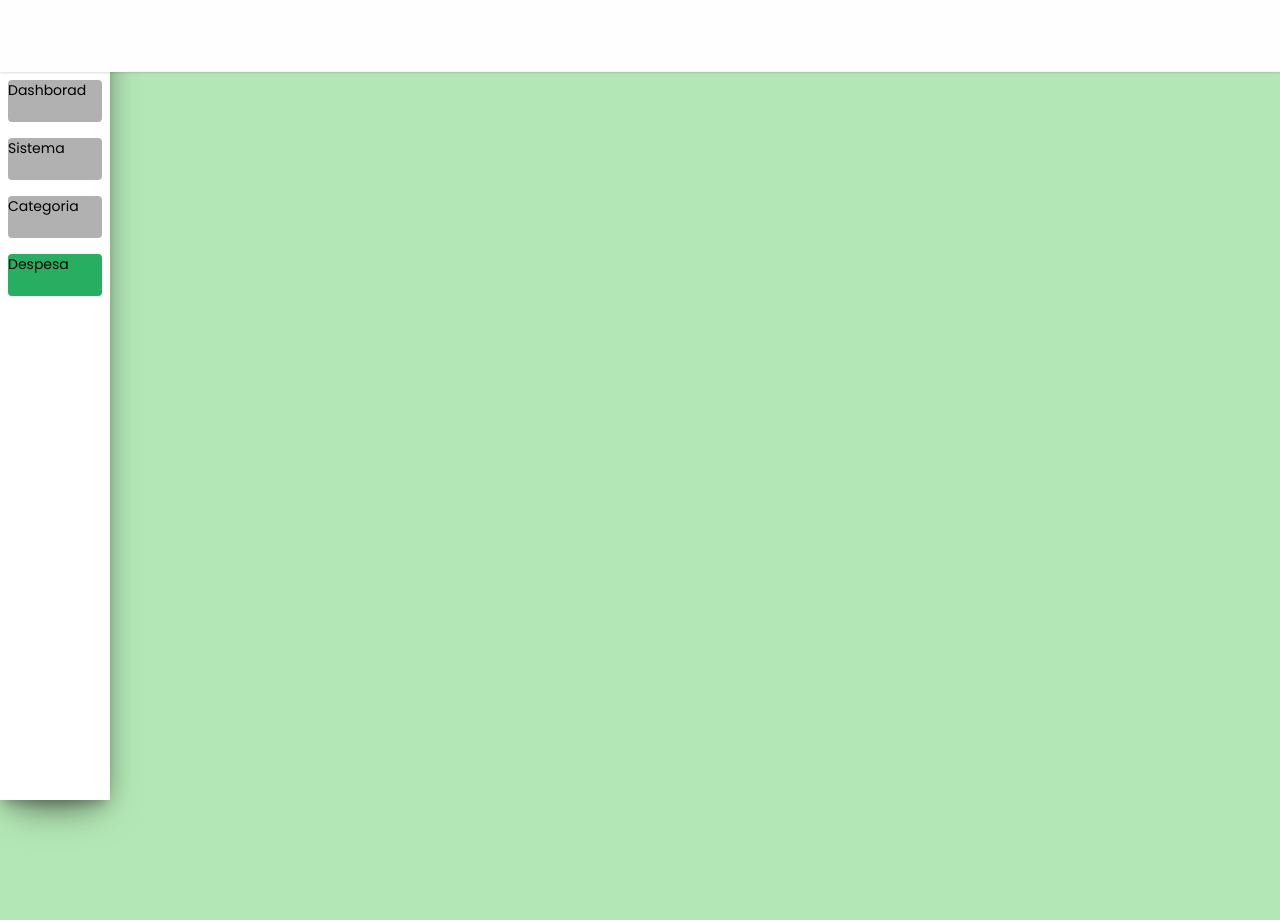
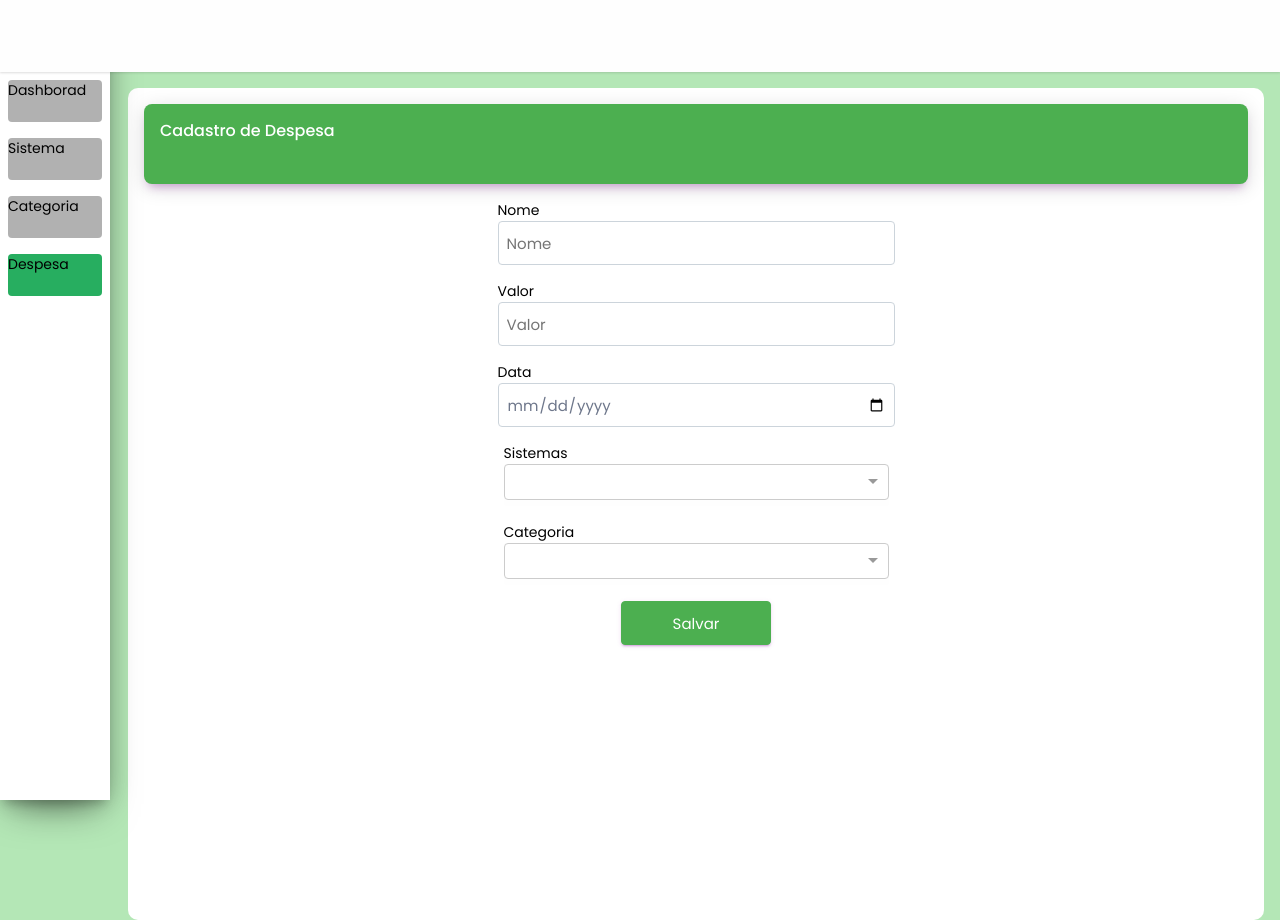
Before and after one commit to Wesley-Silva/Financeiro-Front, an Angular app: page /despesa in a window 1280 px wide. Before the commit the page ends 800 px from the top, so only its background shows below. Built offline with nearby package versions, Linux system fonts and the light colour scheme.

Commit message:
Layout das páginas de categoria, despesas

```diff
--- /dev/null
+++ b/src/app/models/SelectModel.ts
@@ -0,0 +1,5 @@
+export class SelectModel
+{
+    id:string="";
+    name: string="";
+}
--- a/src/app/pages/categoria/categoria.component.html
+++ b/src/app/pages/categoria/categoria.component.html
@@ -1,2 +1,43 @@
 <navbar></navbar>
 <sidebar></sidebar>
+
+<div class="container-base">
+
+    <div class="content-page">
+        <div class="card-header">
+            <div class="card-title">
+                Cadastro de Categoria
+            </div>
+        </div>
+
+        <form class="form-page" [formGroup]="categoriaForm" (submit)="enviar()">
+
+            <div class="row">
+                <div class="group-row">
+                    <label>Nome</label>
+                    <input type="text" name="name" id="name" placeholder="Nome" formControlName="name" required />
+                    <label class="error-input" *ngIf="categoriaForm.get('name')?.errors?.['required'] &&
+                        categoriaForm.get('name')?.touched">
+                        Campo Obrigatório!
+                    </label>
+                </div>
+            </div>
+            <div class="row">
+                <div class="group-row">
+                    <label>Sistemas</label>
+                    <ng-select class="select-padrao" [(ngModel)]="sistemaSelect" [items]="listSistemas"  bindLabel="name"  [multiple]="false" [clearable]="false"
+                    [searchable]="false"></ng-select>
+                </div>
+            </div>
+
+            <div class="row">
+                <div class="group-row">
+                    <input type="submit" value="Salvar" class="btn-primary" />
+                </div>
+            </div>
+
+        </form>
+
+    </div>
+
+</div>
--- a/src/app/pages/categoria/categoria.component.ts
+++ b/src/app/pages/categoria/categoria.component.ts
@@ -1,4 +1,6 @@
 import { Component } from '@angular/core';
+import { FormBuilder, FormGroup, Validators } from '@angular/forms';
+import { SelectModel } from 'src/app/models/SelectModel';
 import { MenuService } from 'src/app/services/menu.service';
 
 @Component({
@@ -7,12 +9,34 @@
   styleUrls: ['./categoria.component.css']
 })
 export class CategoriaComponent {
-  constructor(public menuService: MenuService)
+  constructor(public menuService: MenuService, public formBuilder: FormBuilder)
   {
 
   }
 
+  listSistemas = new Array<SelectModel>();
+  sistemaSelect = new SelectModel();
+
+  categoriaForm: FormGroup;
+
   ngOnInit(){
       this.menuService.menuSelecionado = 3;
+
+      this.categoriaForm = this.formBuilder.group
+      (
+        {
+          name: ['', [Validators.required]]
+        }
+      )
+  }
+
+  dadosForm(){
+    return this.categoriaForm.controls;
+  }
+
+  enviar(){
+    debugger;
+    var dados = this.dadosForm();
+    alert(dados["name"].value)
   }
 }
--- a/src/app/pages/despesa/despesa.component.html
+++ b/src/app/pages/despesa/despesa.component.html
@@ -1,2 +1,69 @@
 <navbar></navbar>
 <sidebar></sidebar>
+
+<div class="container-base">
+
+    <div class="content-page">
+        <div class="card-header">
+            <div class="card-title">
+                Cadastro de Despesa
+            </div>
+        </div>
+
+        <form class="form-page" [formGroup]="despesaForm" (submit)="enviar()">
+
+            <div class="row">
+                <div class="group-row">
+                    <label>Nome</label>
+                    <input type="text" name="name" id="name" placeholder="Nome" formControlName="name" required />
+                    <label class="error-input" *ngIf="despesaForm.get('name')?.errors?.['required'] &&
+                        despesaForm.get('name')?.touched">
+                        Campo Obrigatório!
+                    </label>
+                </div>
+            </div>
+            <div class="row">
+                <div class="group-row">
+                    <label>Valor</label>
+                    <input type="number" name="valor" id="valor" placeholder="Valor" formControlName="valor" required />
+                    <label class="error-input" *ngIf="despesaForm.get('valor')?.errors?.['required'] &&
+                        despesaForm.get('valor')?.touched">
+                        Campo Obrigatório!
+                    </label>
+                </div>
+            </div>
+            <div class="row">
+                <div class="group-row">
+                    <label>Data</label>
+                    <input type="date" name="data" id="data" placeholder="Data" formControlName="data" required />
+                    <label class="error-input" *ngIf="despesaForm.get('data')?.errors?.['required'] &&
+                        despesaForm.get('data')?.touched">
+                        Campo Obrigatório!
+                    </label>
+                </div>
+            </div>
+            <div class="row">
+                <div class="group-row">
+                    <label>Sistemas</label>
+                    <ng-select class="select-padrao" formControlName="sistemaSelect" [(ngModel)]="sistemaSelect" [items]="listSistemas"  bindLabel="name"  [multiple]="false" [clearable]="false"
+                    [searchable]="false"></ng-select>
+                </div>
+            </div>
+            <div class="row">
+                <div class="group-row">
+                    <label>Categoria</label>
+                    <ng-select class="select-padrao" formControlName="categoriaSelect" [(ngModel)]="categoriaSelect" [items]="listCategorias"  bindLabel="name"  [multiple]="false" [clearable]="false"
+                    [searchable]="false"></ng-select>
+                </div>
+            </div>
+            <div class="row">
+                <div class="group-row">
+                    <input type="submit" value="Salvar" class="btn-primary" />
+                </div>
+            </div>
+
+        </form>
+
+    </div>
+
+</div>
--- a/src/app/pages/despesa/despesa.component.ts
+++ b/src/app/pages/despesa/despesa.component.ts
@@ -1,4 +1,6 @@
 import { Component } from '@angular/core';
+import { FormBuilder, FormGroup, Validators } from '@angular/forms';
+import { SelectModel } from 'src/app/models/SelectModel';
 import { MenuService } from 'src/app/services/menu.service';
 
 @Component({
@@ -7,12 +9,41 @@
   styleUrls: ['./despesa.component.css']
 })
 export class DespesaComponent {
-  constructor(public menuService: MenuService)
+  constructor(public menuService: MenuService, public formBuilder: FormBuilder)
   {
 
   }
 
+  listSistemas = new Array<SelectModel>();
+  sistemaSelect = new SelectModel();
+
+  listCategorias = new Array<SelectModel>();
+  categoriaSelect = new SelectModel();
+
+  despesaForm: FormGroup;
+
   ngOnInit(){
       this.menuService.menuSelecionado = 4;
+
+      this.despesaForm = this.formBuilder.group
+      (
+        {
+          name: ['', [Validators.required]],
+          valor: ['', [Validators.required]],
+          data: ['', [Validators.required]],
+          sistemaSelect: ['', [Validators.required]],
+          categoriaSelect: ['', [Validators.required]],
+        }
+      )
+  }
+
+  dadosForm(){
+    return this.despesaForm.controls;
+  }
+
+  enviar(){
+    debugger;
+    var dados = this.dadosForm();
+    alert(dados["name"].value)
   }
 }
--- a/src/styles.scss
+++ b/src/styles.scss
@@ -5,6 +5,7 @@
 @import url("https://fonts.googleapis.com/css2?family=Poppins:wght@100;300;400;500&display=swap");
 
 @import "~@angular/material/prebuilt-themes/deeppurple-amber.css";
+@import "~@ng-select/ng-select/themes/default.theme.css";
 
 body {
   font-family: "Poppins";
@@ -26,6 +27,9 @@
   border-radius: 4px;
   padding: 8px;
   color: #6e778b;
+
+  font-size: 15px;
+font-family: "Poppins";
 }
 
 label {
@@ -92,3 +96,30 @@
     }
   }
 }
+
+.select-padrao {
+  background: #fefefe;
+  box-sizing: border-box;
+  border-radius: 3px;
+  font-family: "Poppins";
+  font-style: normal;
+  font-weight: 400;
+  font-size: 12px;
+  line-height: 160%;
+  color: #1e1e1e;
+  width: 385px;
+  height: 42px;
+}
+
+::ng-deep .ng-select.ng-select-single .ng-select-container {
+  height: 36px !important;
+}
+
+::ng-deep .ng-select .ng-select-container {
+  color: #333;
+  background-color: #fff;
+  border-radius: 4px;
+  border: 1px solid #acacac;
+  min-height: 42px;
+  align-items: center;
+}
```
Also changed, not shown: package.json (+24 -19 lines), src/app/pages/categoria/categoria.module.ts (+6 -1 lines), src/app/pages/despesa/despesa.module.ts (+6 -1 lines), 1 other file (tests, documents, lock files or other folders).
